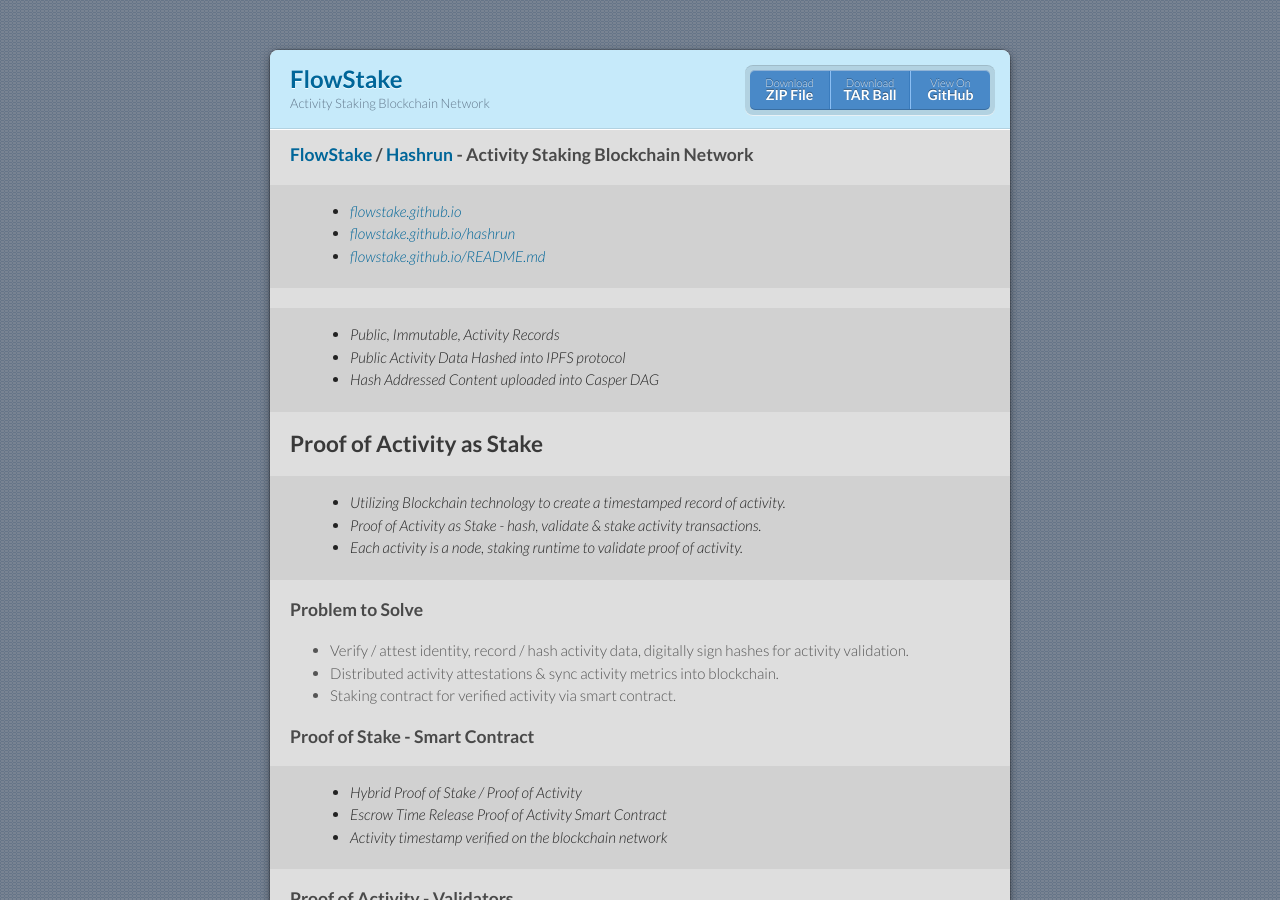
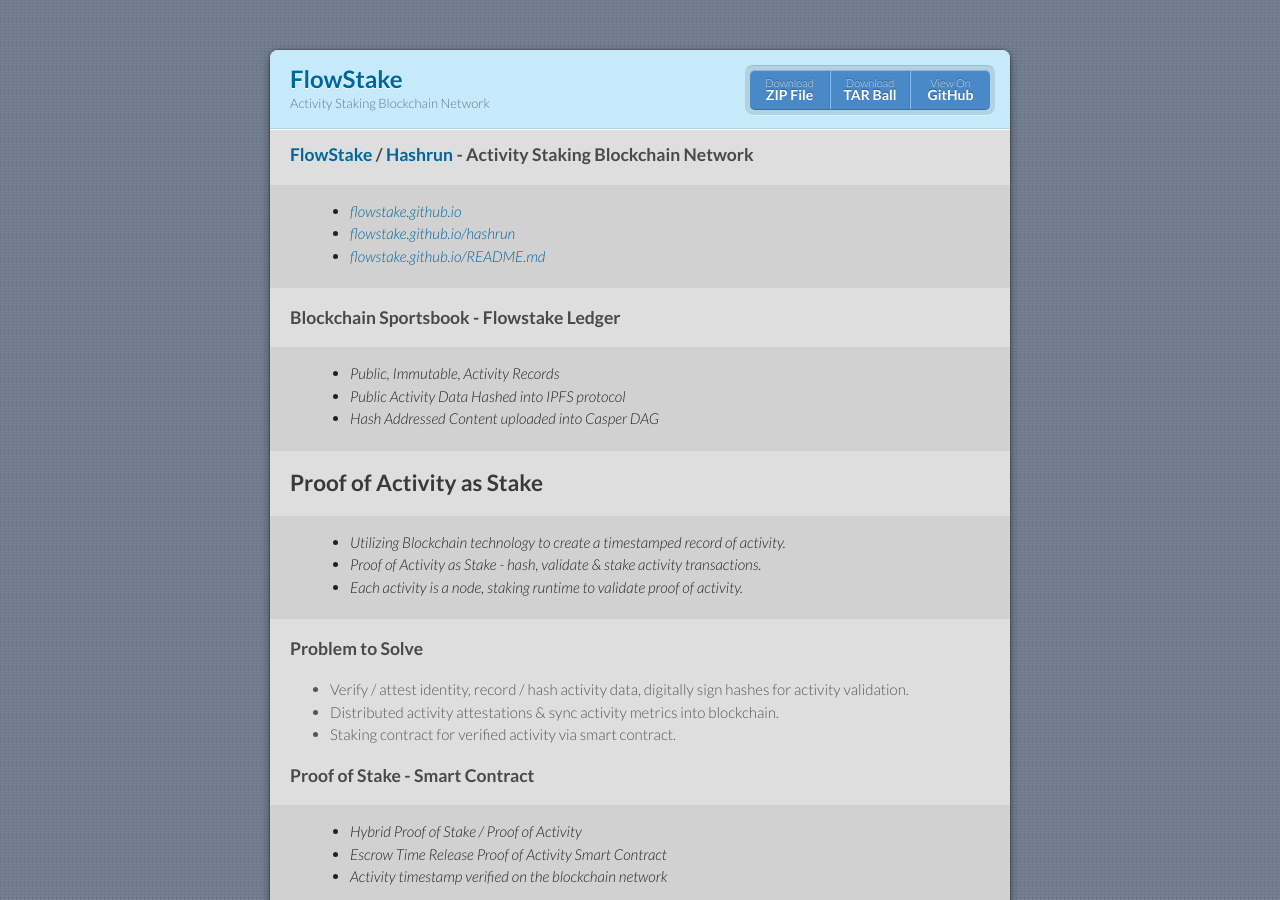
Before and after one commit to flowstake/flowstake.github.io, a Jekyll site: the page built from index.md, in a window 1280 px wide and 900 px high. Built offline with Jekyll 4.4.1, drawn with Linux system fonts in a browser that asks for light colours; our own code applies the rules of GitHub Pages for plain Markdown files.

Commit message:
Update index.md

```diff
--- a/index.md
+++ b/index.md
@@ -7,9 +7,11 @@ layout: default
 > - [flowstake.github.io/hashrun](https://flowstake.github.io/hashrun)
 > - [flowstake.github.io/README.md](https://flowstake.github.io/blob/master/README.md)
 
+### Blockchain Sportsbook - Flowstake Ledger
 > - Public, Immutable, Activity Records
 > - Public Activity Data Hashed into IPFS protocol
 > - Hash Addressed Content uploaded into Casper DAG
+
 
 ## Proof of Activity as Stake
 > - Utilizing Blockchain technology to create a timestamped record of activity.
```
